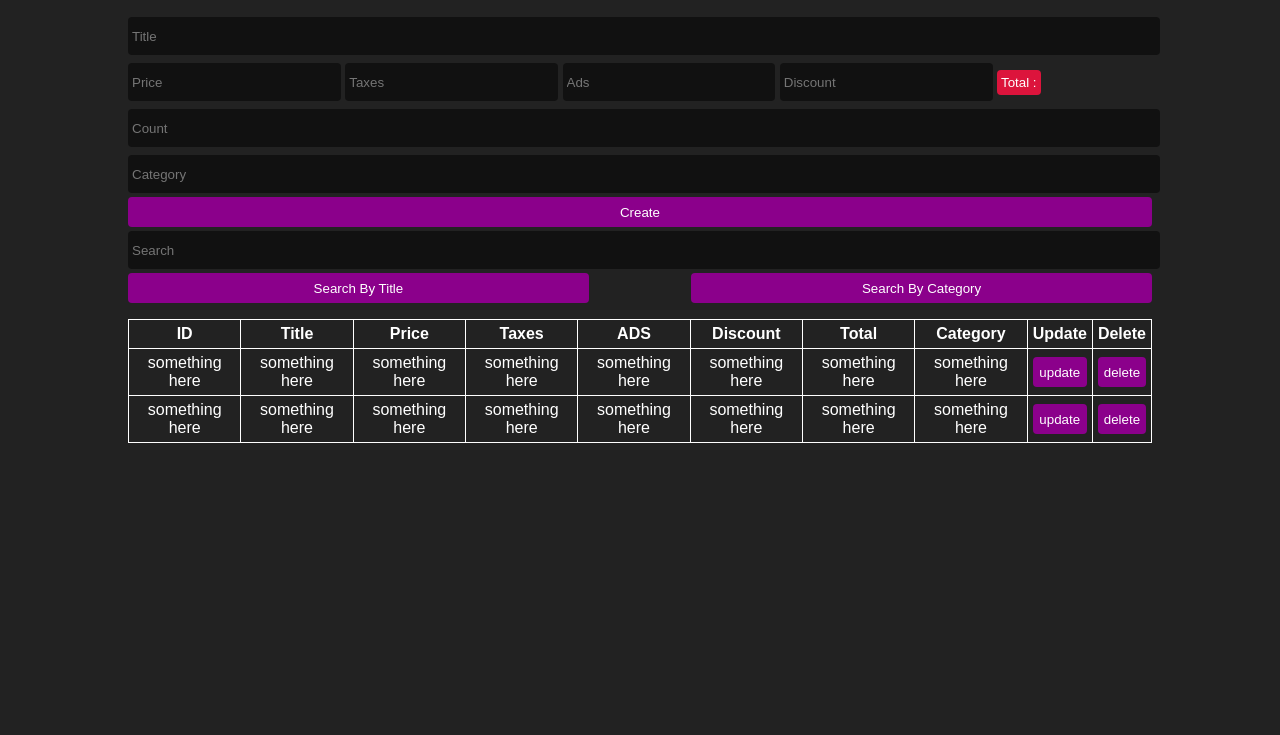
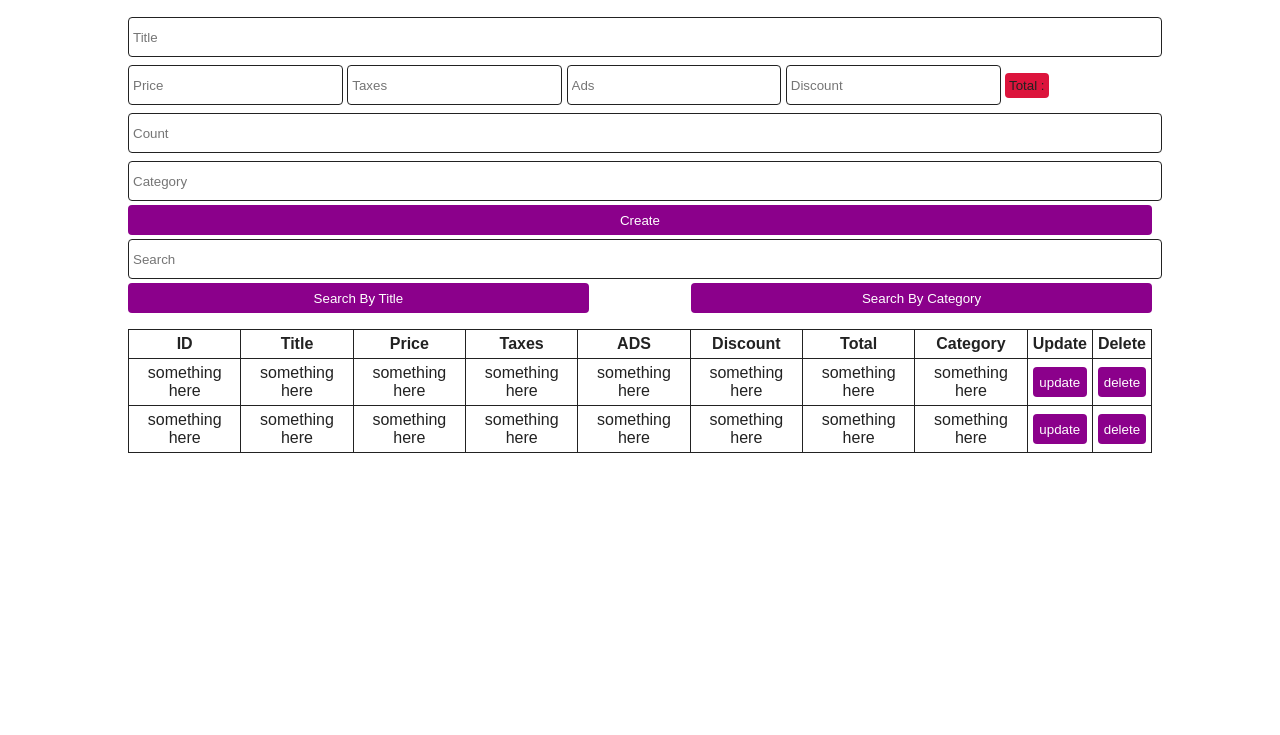
Before and after one commit to MohcineDev/CRUD-JS, a plain HTML site: page index.html in a window 1280 px wide. Shown: the part 65-800 px from the top of the page. Drawn offline with Linux system fonts and the light colour scheme.

Commit message:
apply dark / light var

```diff
--- a/style.css
+++ b/style.css
@@ -1,11 +1,15 @@
+:root{
+    --dark: #fff;
+    --light: #222;
+}
 * {
     margin: 0;
     padding: 0;
 }
 
 body {
-    background: #222;
-    color: #fff;
+    background:var(--dark);
+    color:var(--light);
     font-family: Arial, Helvetica, sans-serif;
 }
 
@@ -24,21 +28,18 @@ input {
     width: 100%;
     height: 30px;
     outline: none;
-    border: none;
-    background: #111;
+    background: var(--dark);
+    border: 1px solid var(--light);
     margin: 4px 0;
     border-radius: 4px;
     padding: 4px;
-    color: #fff;
+    color: var(--light);
 }
 
 input::placeholder {
     text-transform: capitalize;
 }
 
-input:focus {
-    background: #000;
-}
 
 .price input {
     width: 20%;
@@ -82,7 +83,7 @@ table{
 }
 
 table, th, td{
-    border: 1px solid #fff;
+    border: 1px solid var(--light);
 }
 th, td{
     padding: 5px;
```
